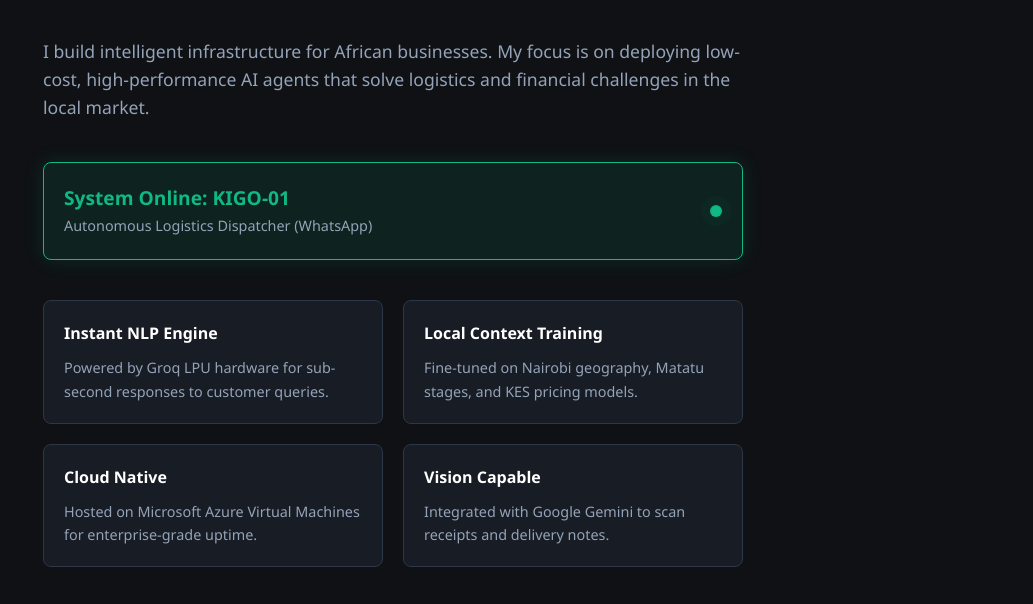
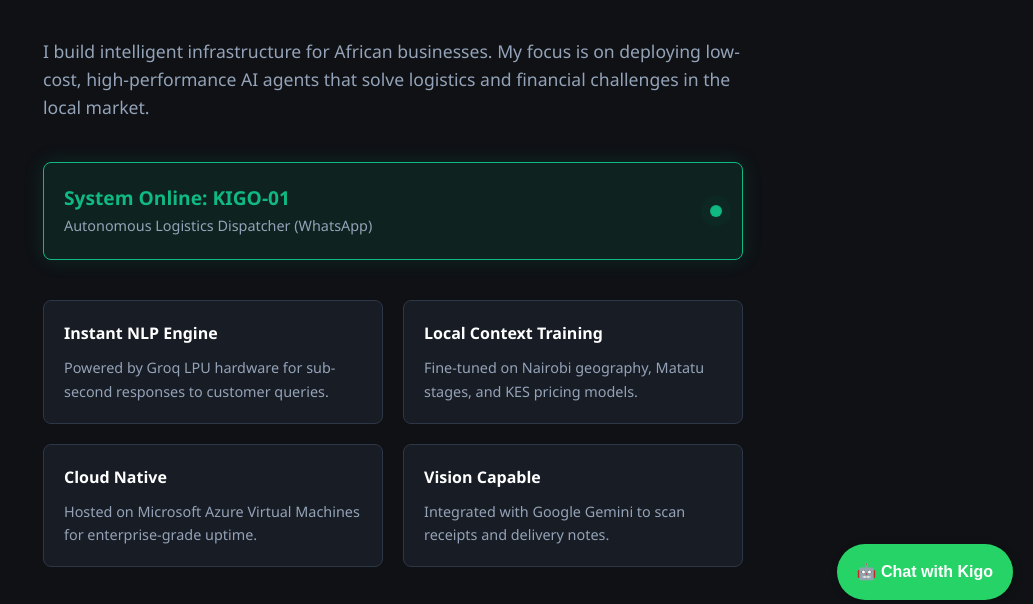
Before and after one commit to royson-netizen/logistics-portfolio, a plain HTML site: page index.html in a window 1280 px wide. Shown: the part 180-784 px from the top of the page, without its empty margins (247-1280 px from the left). Drawn offline with Linux system fonts and the light colour scheme.

Commit message:
Update index.html

```diff
--- a/index.html
+++ b/index.html
@@ -257,6 +257,9 @@
             <p>Infrastructure hosted on Microsoft Azure (South Africa North) • Built with Python & Flask</p>
         </footer>
     </div>
-
+<a href="https://wa.me/254724249857?text=Habari%20Kigo,%20I%20need%20logistics%20help"
+   style="position:fixed; bottom:20px; right:20px; z-index:9999; background:#25D366; color:white; padding:15px 20px; border-radius:50px; text-decoration:none; font-family:Arial; font-weight:bold; box-shadow: 2px 2px 10px rgba(0,0,0,0.2);">
+   🤖 Chat with Kigo
+</a>
 </body>
 </html>
```
